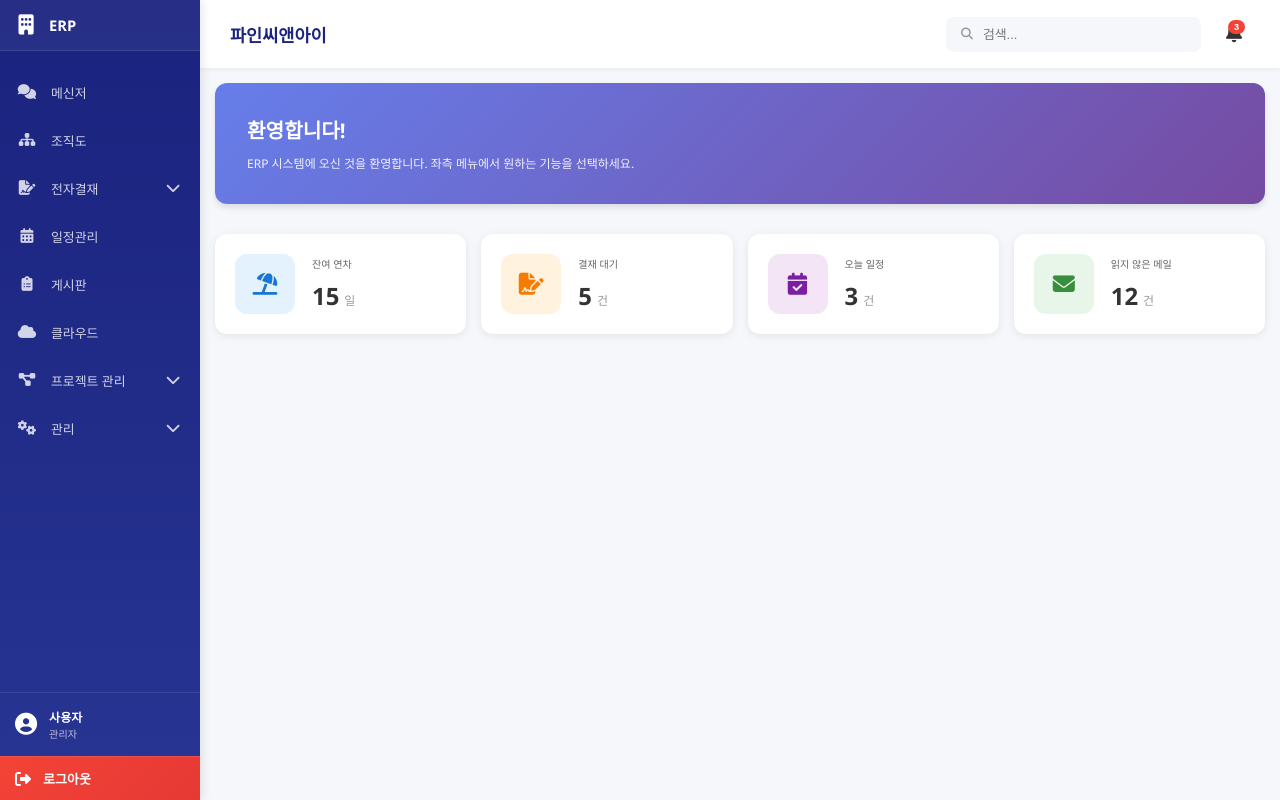
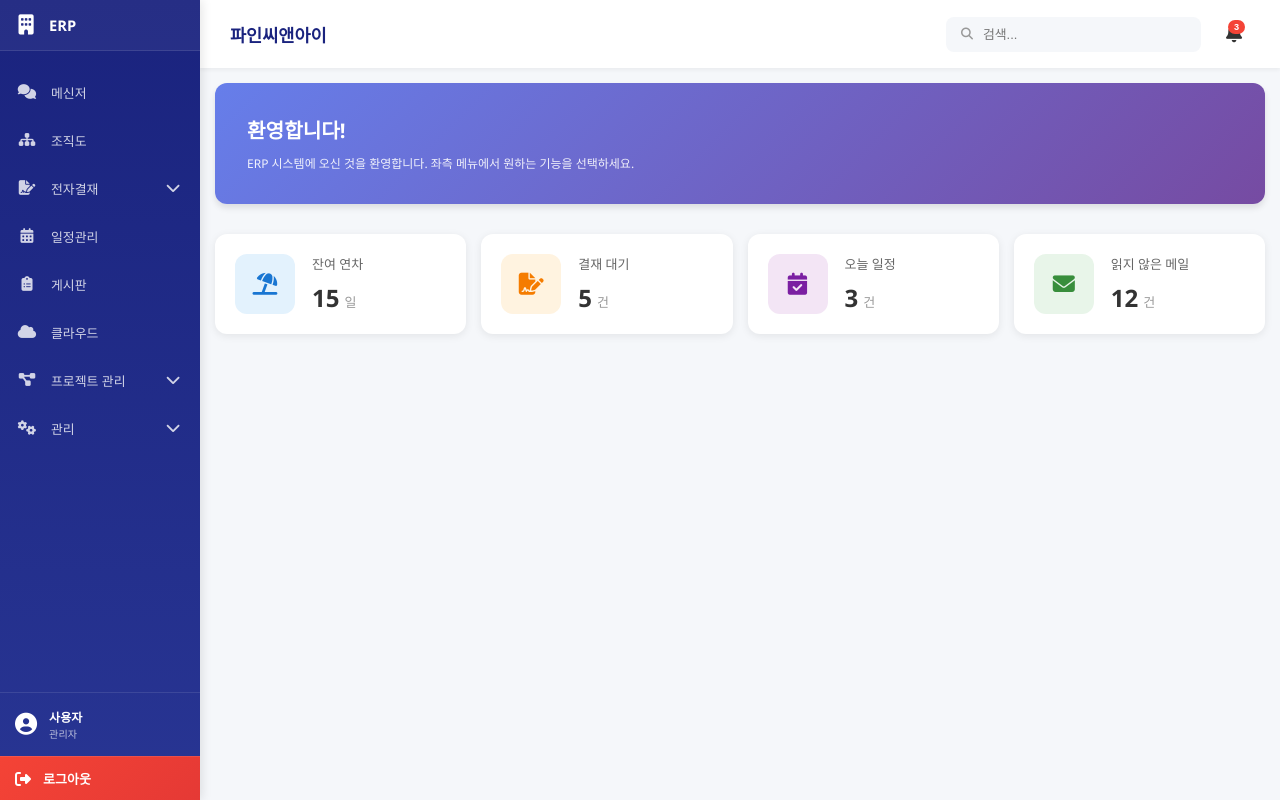
Before and after one commit to jihoo16/groupWare, a Spring app: page /home in a window 1280 px wide. Run offline with Thymeleaf, Linux system fonts and the light colour scheme; the template is opened without the code that fills it, so the values that code supplies are empty.

Commit message:
home css 수정 폰트사이즈 조절

```diff
--- a/src/main/resources/static/css/home.css
+++ b/src/main/resources/static/css/home.css
@@ -568,20 +568,20 @@
 }
 
 .stat-content h3 {
-    font-size: 10.1px;
+    font-size: 13px;
     color: #666;
     margin-bottom: 8px;
     font-weight: 500;
 }
 
 .stat-number {
-    font-size: 23.9px;
+    font-size: 24px;
     font-weight: bold;
     color: #333;
 }
 
 .stat-number span {
-    font-size: 12px;
+    font-size: 13px;
     font-weight: normal;
     color: #999;
     margin-left: 5px;
```
